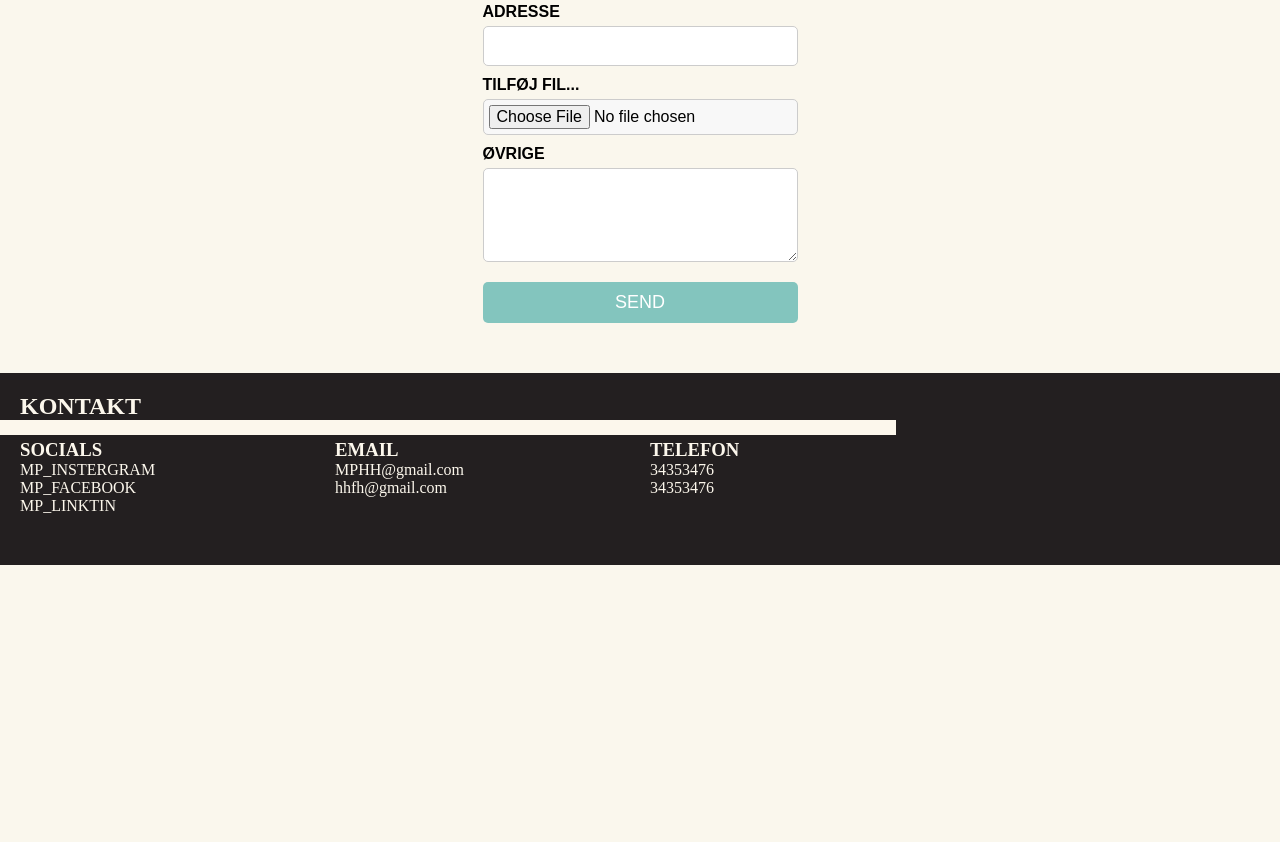
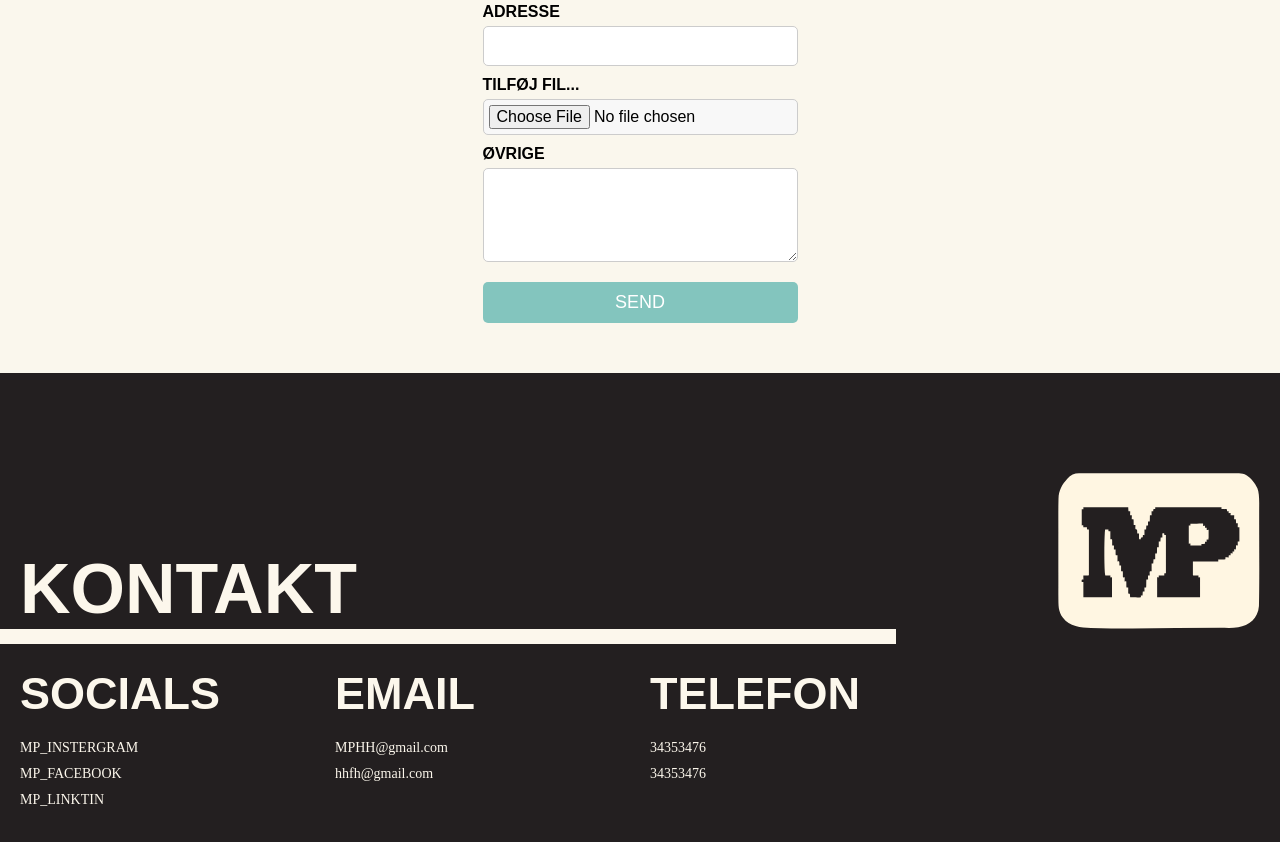
Before and after one commit to Gruppe12misbrugsportalen/gruppe12, an Astro site: page / in a window 1280 px wide. Shown: the part 1764-2606 px from the top of the page. Before the commit the page ends 2329 px from the top, so only its background shows below. Built offline with nearby package versions, Linux system fonts and the light colour scheme; Astro itself is replaced by a stand-in of ours; a web font is replaced by a local one.

Commit message:
fontFooterFix

```diff
--- a/src/components/Footer.astro
+++ b/src/components/Footer.astro
@@ -3,7 +3,10 @@
 ---
 
 <div class="footer">
+    <div class="flex">
 <h2>KONTAKT</h2>
+<img class="logo" src="img/logo2.svg" alt="">
+</div>
     <div class="line"></div>
 <div class="grid_1-1-1">
 <div class="grid1">
@@ -25,11 +28,19 @@
     <p>34353476</p>
 </div>
 </div>
+<img class="logo2" src="img/logo2.svg" alt="">
 </div>
 
 <style>
+    .flex {
+        display: flex;
+        justify-content: space-between;
+    }
+    .flex h2 {
+align-self: flex-end;
+    }
     .footer {
-        padding: 20px 20px 50px 0px;
+        padding: 100px 20px 50px 0px;
         background-color: #231F20;
         color: #FCF7EC;
         margin-top: 50px;
@@ -46,10 +57,17 @@
     .noshow {
         display: none;
     }
+
+    .logo2 {
+        display: none;
+    }
     @media screen and (max-width: 800px) {
     .grid_1-1-1 {
         display: grid;
         grid-template-columns: 1fr 1fr;
+    }
+    .logo {
+        display: none;
     }
     .line {
         background-color: #FCF7EC;
@@ -65,9 +83,24 @@
         grid-column: 1 / 2;
         grid-row: 3 / 4;
     }
+    .logo2 {
+        display: block;
+        position: relative;
+        left: 60%;
+
+    }
     }
 h2, h3, p {
 padding-left: 20px;
 padding-right: 20px;
 }
+
+h3 {
+    margin-bottom: 20px ;
+    margin-top: 20px;
+}
+
+p {
+    margin-bottom: 10px;
+}
 </style>
--- a/src/styles/style.css
+++ b/src/styles/style.css
@@ -4,11 +4,42 @@
   box-sizing: border-box;
 }
 
+@font-face {
+  font-family: "KaiseiTokumin";
+  src: url("fonts/KaiseiTokumin-Bold.woff") format("woff");
+  font-weight: normal;
+  font-style: normal;
+  font-display: swap;
+}
+
 html {
   --primary: #faf7ed;
   --secondary: #000000;
   --accent: #60c5bb;
+}
 
+h1 {
+  font-family: Arial, Helvetica, sans-serif;
+  font-size: 77px;
+  font-weight: bold;
+}
+
+h2 {
+  font-family: Arial, Helvetica, sans-serif;
+  font-size: 70px;
+  font-weight: bold;
+}
+
+h3 {
+  font-family: Arial, Helvetica, sans-serif;
+  font-size: 45px;
+  font-weight: bold;
+}
+
+p {
+  font-family: "KaiseiTokumin";
+  font-size: 14px;
+  font-weight: normal;
 }
 
 body {
```
Also changed, not shown: 1 other file.
